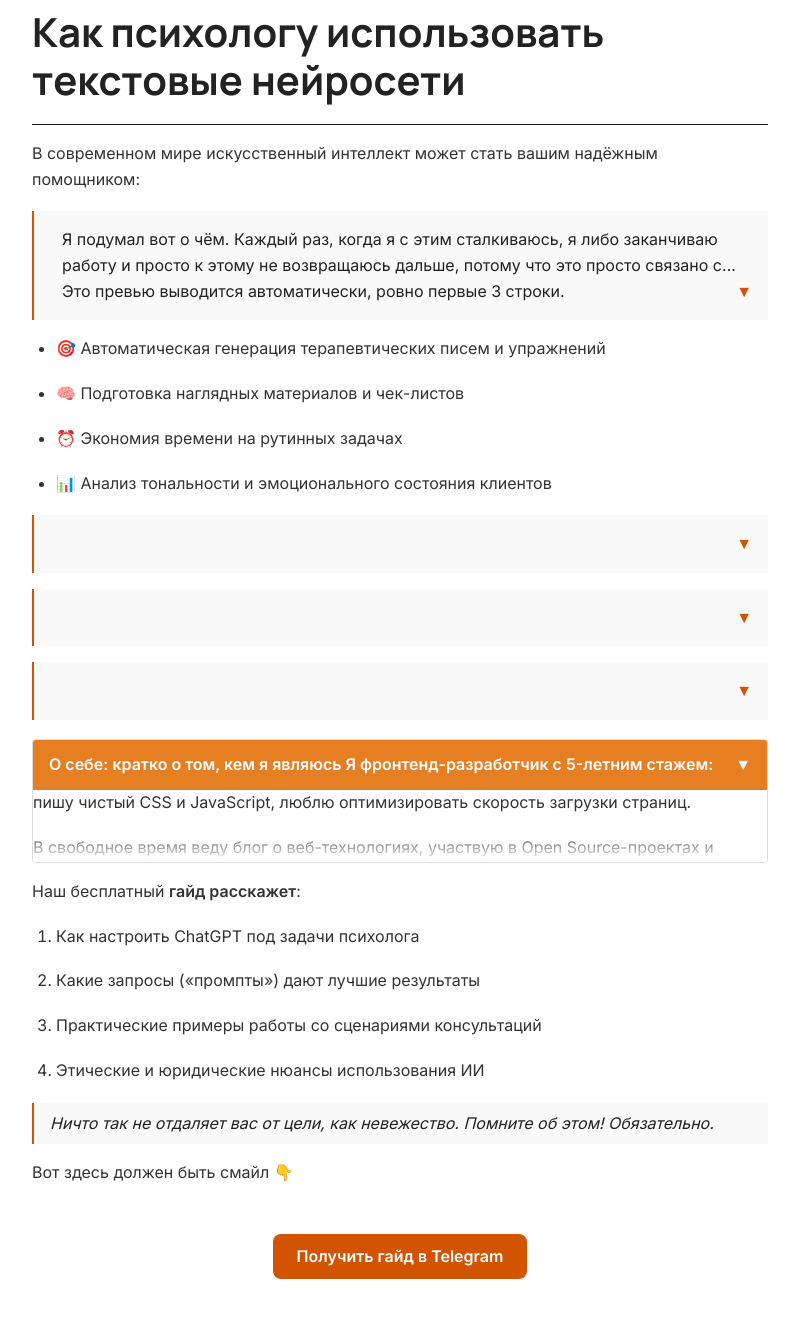
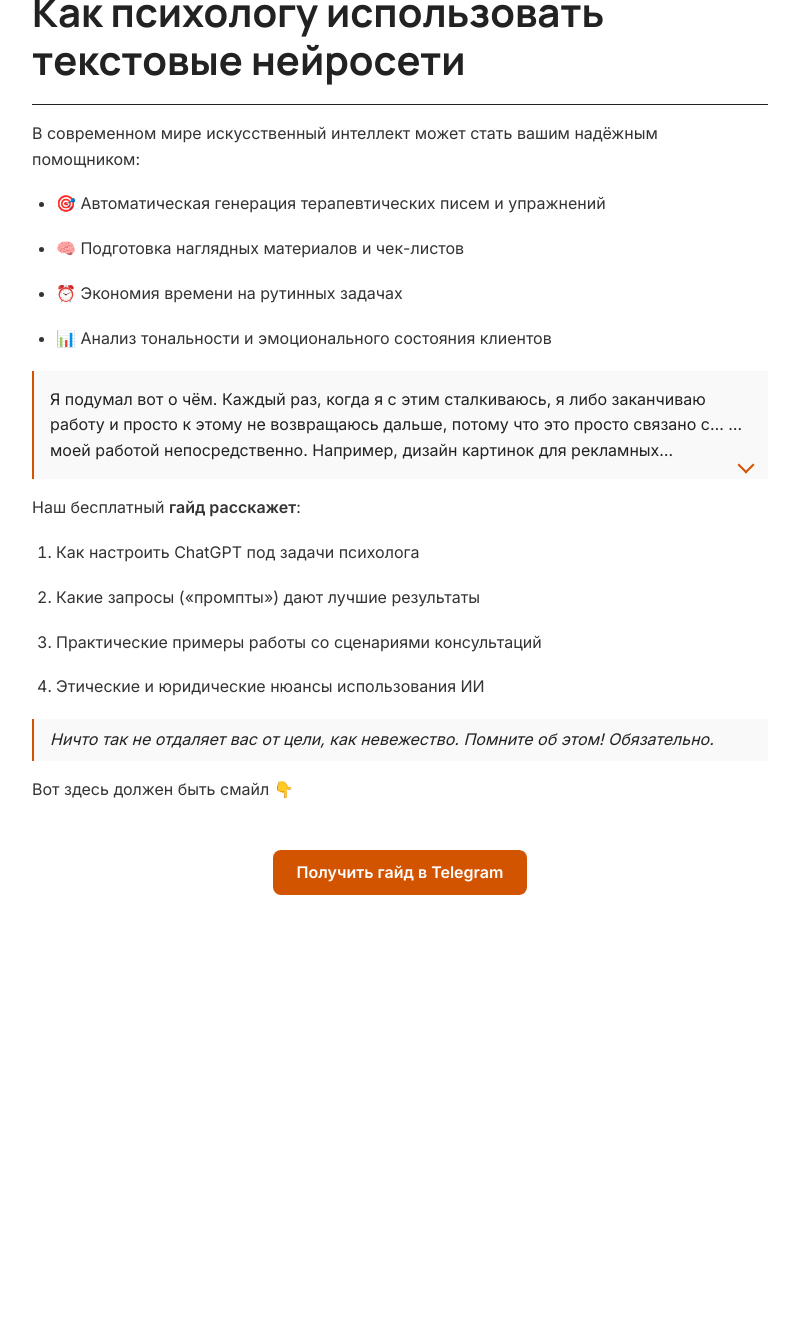
Before and after one commit to BorovitckiySergey/BorovitckiySergey.github.io, a Jekyll site: the page built from pages/Лид-магниты/Подписная для психологов.md, in a window 1280 px wide, cut to the strip 400-1779 px from the top of the page. Shown: the top 1318 px of the strip, without its empty margins (240-1039 px from the left). Built offline with Jekyll 4.4.1, drawn with Linux system fonts in a browser that asks for light colours; some web fonts are replaced; after the commit the page ends 1375 px from its top, so only the background shows below that.

Commit message:
╨Р╨▓╤В╨╛╨┤╨╡╨┐╨╗╨╛╨╣: 12.05.2025  0:21:50,28

```diff
--- a/assets/css/style.css
+++ b/assets/css/style.css
@@ -1,4 +1,4 @@
-/* 0. ЖИДКАЯ ТИПОГРАФИКА: базовый шрифт 16px на десктопе, 18px на мобильных */
+/* 0. ЖИДКАЯ ТИПОГРАФИКА */
 html {
   font-size: 1rem; /* 16px */
 }
@@ -8,58 +8,54 @@ html {
   }
 }
 
-/* 1. Цветовые переменные */
+/* 1. Цвета и базовые переменные */
 :root {
-  --white: #FFFFFF;
-  --gray-light: #F9F9F9;
-  --gray-dark: #222222;
-  --gray-text: #333333;
-
-  /* Оранжевый акцент */
+  --white: #fff;
+  --gray-light: #f9f9f9;
+  --gray-dark: #222;
+  --gray-text: #333;
   --accent: #d35400;
   --accent-dark: #e67e22;
 
-  /* Типографика */
-  --font-base: 1rem;      /* 1rem = font-size html */
-  --scale-ratio: 1.25;    /* шаг модульной шкалы */
-
-  /* Отступы */
-  --space-unit: 1rem;     /* 16px */
+  --font-base: 1rem;
+  --scale: 1.25;
+  --space: 1rem;
 }
 
 /* 2. Вычисленные размеры заголовков */
 :root {
-  --font-h4: var(--font-base);
-  --font-h3: calc(var(--font-h4) * var(--scale-ratio));
-  --font-h2: calc(var(--font-h3) * var(--scale-ratio));
-  --font-h1: calc(var(--font-h2) * var(--scale-ratio));
+  --h4: var(--font-base);
+  --h3: calc(var(--h4) * var(--scale));
+  --h2: calc(var(--h3) * var(--scale));
+  --h1: calc(var(--h2) * var(--scale));
 }
 
 /* 3. Сброс и базовые стили */
-*, *::before, *::after {
+*,
+*::before,
+*::after {
   margin: 0;
   padding: 0;
   box-sizing: border-box;
 }
-
 body {
   font-family: 'Inter', Arial, sans-serif;
   font-size: var(--font-base);
   line-height: 1.6;
   color: var(--gray-text);
   background: var(--white);
-  padding: 20px;
+  padding: 0; /* убрали 20px */
   -webkit-font-smoothing: antialiased;
   text-rendering: optimizeLegibility;
 }
 
 /* 4. Контейнер */
-main, .container {
+.container,
+main {
   width: 100%;
-  padding: 0;
+  padding: var(--space); /* вместо body-padding */
   background: var(--white);
 }
-
 @media (min-width: 900px) {
   main {
     max-width: 800px;
@@ -68,110 +64,99 @@ main, .container {
 }
 
 /* 5. Заголовки */
-h1, h2, h3, h4 {
+h1,
+h2,
+h3,
+h4 {
   font-family: 'Manrope', sans-serif;
   color: var(--gray-dark);
   line-height: 1.2;
-  margin-bottom: var(--space-unit);
+  margin-bottom: var(--space);
 }
-
 h1 {
-  font-size: var(--font-h1);
-  margin-top: calc(var(--space-unit) * 2);
+  font-size: var(--h1);
+  margin-top: calc(var(--space) * 2);
   border-bottom: 1px solid var(--gray-dark);
   padding-bottom: 0.5em;
 }
-
 h2 {
-  font-size: var(--font-h2);
-  margin-top: calc(var(--space-unit) * 1.5);
+  font-size: var(--h2);
+  margin-top: calc(var(--space) * 1.5);
 }
-
 h3 {
-  font-size: var(--font-h3);
-  margin-top: calc(var(--space-unit) * 1.2);
+  font-size: var(--h3);
+  margin-top: calc(var(--space) * 1.2);
 }
-
 h4 {
-  font-size: var(--font-h4);
+  font-size: var(--h4);
 }
-
-/* 6. Fluid заголовки на десктопе */
 @media (min-width: 480px) {
   h1 { font-size: clamp(2rem, 5vw, 2.5rem); }
   h2 { font-size: clamp(1.5rem, 4vw, 2rem); }
   h3 { font-size: clamp(1.25rem, 3vw, 1.5rem); }
 }
 
-/* 7. Параграфы и списки */
-p, li {
-  margin-bottom: calc(var(--space-unit) * 1.2);
+/* 6. Параграфы и списки */
+p,
+li {
+  margin-bottom: calc(var(--space) * 1.2);
+}
+ul,
+ol {
+  padding-left: calc(var(--space) * 1.5);
 }
 
-ul, ol {
-  padding-left: calc(var(--space-unit) * 1.5);
-}
-
-/* 8. Картинки */
+/* 7. Изображения */
 img {
   max-width: 100%;
   height: auto;
   display: block;
-  margin: calc(var(--space-unit) * 1.5) 0;
+  margin: calc(var(--space) * 1.5) 0;
   border-radius: 0;
 }
-
 .img-caption {
   text-align: center;
   font-size: 0.875rem;
   color: #666;
-  margin: calc(var(--space-unit) * -0.5) 0 calc(var(--space-unit) * 1);
+  margin: calc(var(--space) * -0.5) 0 calc(var(--space) * 1);
 }
 
-/* 9. Кнопки */
+/* 8. Кнопки */
 .button {
   display: inline-block;
-  padding: calc(var(--space-unit) * 0.6) calc(var(--space-unit) * 1.5);
-  background-color: var(--accent);
+  padding: calc(var(--space) * 0.6) calc(var(--space) * 1.5);
+  background: var(--accent);
   color: #fff;
   text-decoration: none;
   font-weight: bold;
   border-radius: 0.5rem;
   transition: background 0.2s;
-  margin: calc(var(--space-unit) * 1) 0;
+  margin: var(--space) 0;
+}
+.button:hover,
+.button:focus {
+  background: var(--accent-dark);
 }
 
-.button:hover,
-.button:focus {
-  background-color: var(--accent-dark);
-}
-
-/* 10. Цитаты */
+/* 9. Содержимое blockquote */
 blockquote {
-  margin: var(--space-unit) 0;
+  margin: var(--space) 0;
   padding: 0.5em 1em;
   border-left: 2px solid var(--accent);
   background: var(--gray-light);
   font-style: italic;
   color: var(--gray-dark);
 }
-
 blockquote p {
   margin: 0;
 }
 
-/* 11. Дополнительные секции */
-section {
-  margin: calc(var(--space-unit) * 2) 0;
-}
-
-/* 12. Стили для layout: lead */
+/* 10. Layout: lead */
 .layout-lead .container {
   max-width: 800px;
   margin: 0 auto;
-  padding: calc(var(--space-unit) * 2);
+  padding: calc(var(--space) * 2);
 }
-
 .layout-lead h1,
 .layout-lead h2 {
   font-family: 'Manrope', sans-serif;
@@ -179,64 +164,70 @@ section {
   padding-bottom: 0.5em;
 }
 
-.layout-lead body {
-  font-family: 'Inter', Arial, sans-serif;
-  line-height: 1.6;
-}
-
-/* 13. Плавно раскрывающаяся цитата без скруглений, с 2px линией */
-/* --- Разворачиваемая «цитата» без скруглений, с 2px линией, плавной анимацией --- */
+/* 11. Разворачиваемая «цитата» */
 .details-quote {
   position: relative;
-  margin: 1rem 0;
-  padding-left: 0.75rem;
+  border-left: 2px solid var(--accent);
   background: var(--gray-light);
-  border-left: 2px solid var(--accent);
-  border-radius: 0;
+  margin: var(--space) 0;
   overflow: hidden;
 }
-
-/* Убираем маркер браузера и задаём область клика */
 .details-quote summary {
-  display: -webkit-box;
-  -webkit-box-orient: vertical;
-  -webkit-line-clamp: 3;    /* превью — ровно 3 строки */
-  overflow: hidden;
+  list-style: none;
+  padding: var(--space);
   cursor: pointer;
-  padding: 1rem;
-  color: var(--gray-dark);
-  list-style: none;
-  transition: max-height 0.5s ease;
 }
 .details-quote summary::-webkit-details-marker {
   display: none;
 }
-
-/* Стрелка справа */
+.details-quote .preview {
+  margin: 0;
+  display: -webkit-box;
+  -webkit-box-orient: vertical;
+  -webkit-line-clamp: 3;
+  overflow: hidden;
+  color: var(--gray-dark);
+}
 .details-quote summary::after {
-  content: "▼";
-  float: right;
-  color: var(--accent);
-  transition: transform 0.3s ease;
+  content: "";
+  position: absolute;
+  width: 0.75rem;
+  height: 0.75rem;
+  border-right: 2px solid var(--accent);
+  border-bottom: 2px solid var(--accent);
+  bottom: 0.5rem;
+  right: 1rem;
+  transform: rotate(45deg);
+  transition: transform 0.2s;
+}
+.details-quote .full-text {
+  display: none;
+  padding: 0 1rem 1rem;
+  color: var(--gray-dark);
+}
+.details-quote[open] summary::after {
+  transform: rotate(-135deg);
+}
+.details-quote[open] .preview {
+  display: none;
+}
+.details-quote[open] .full-text {
+  display: block;
 }
 
-/* Плавное раскрытие абзацев */
-.details-quote p {
-  max-height: 0;
-  margin: 0;
-  padding: 0 1rem;
-  overflow: hidden;
-  transition: max-height 0.5s ease, margin 0.5s ease;
+/* 12. Мобильные корректировки */
+@media (max-width: 768px) {
+  .container,
+  main {
+    padding: 0.5rem;
+  }
+  .details-quote {
+    margin: 0.5rem 0;
+  }
+  .details-quote summary {
+    padding: 0.5rem;
+  }
+  .details-quote .full-text {
+    padding: 0 0.5rem 0.5rem;
+  }
 }
-
-/* Состояние «open» */
-.details-quote[open] summary {
-  -webkit-line-clamp: none; /* показываем весь summary-текст */
-}
-.details-quote[open] summary::after {
-  transform: rotate(180deg);
-}
-.details-quote[open] p {
-  max-height: 100vh;
-  margin: 0.5rem 0;
-}
--- a/pages/Лид-магниты/Подписная для психологов.md
+++ b/pages/Лид-магниты/Подписная для психологов.md
@@ -5,7 +5,6 @@ permalink: /psy-chatgpt/
 full_url: https://BorovitckiySergey.github.io/psy-chatgpt/
 local_url: http://localhost:4000/psy-chatgpt/
 ---
-<!-- 1. Картинка (положите файл assets/images/psy-chatgpt.jpg) -->
 ![Психолог и ИИ-помощник]({{ "/assets/images/ChatGPT_Image_psy.png" | relative_url }})
 
 
@@ -15,34 +14,10 @@ local_url: http://localhost:4000/psy-chatgpt/
 <!-- 3. Текст -->
 В современном мире искусственный интеллект может стать вашим надёжным помощником:
 
-<details class="details-quote">
-  <summary>
-    Я подумал вот о чём. Каждый раз, когда я с этим сталкиваюсь, я либо заканчиваю работу и просто к этому не возвращаюсь дальше, потому что это просто связано с… Это превью выводится автоматически, ровно первые 3 строки.
-  </summary>
-  <p>
-    Я подумал вот о чём. Каждый раз, когда я с этим сталкиваюсь, я либо заканчиваю работу и просто к этому не возвращаюсь дальше, потому что это просто связано с моей работой непосредственно. Например, дизайн картинок для рекламных креативов либо я себя ругаю, если это была настройка обсидиана, и это не относится непосредственно к моей работе. Попадаю в чувство вины и стыда. За то, что я столько времени на это потратил. А сейчас я хочу последовать этой теме. Как я могу это использовать? Ведь это моя реальная страсть.
-  </p>
-</details>
-
-
-
 - 🎯 Автоматическая генерация терапевтических писем и упражнений
 - 🧠 Подготовка наглядных материалов и чек-листов
 - ⏰ Экономия времени на рутинных задачах
 - 📊 Анализ тональности и эмоционального состояния клиентов
-
-<!-- Скрытый чекбокс -->
-
-
-<details class="details-quote">
-  <div class="quote-content">
-    <p>Я подумал вот о чём. Каждый раз, когда я с этим сталкиваюсь, я либо заканчиваю работу…</p>
-    <p>…примерно так же далее весь ваш текст без разделения на preview/full-text.</p>
-  </div>
-  <summary></summary>
-</details>
-
-
 
 <!-- Здесь—ваш контент, стилизованный как цитата -->
 <details class="details-quote">
@@ -55,101 +30,17 @@ local_url: http://localhost:4000/psy-chatgpt/
   <div class="full-text">
     <p>
       Я подумал вот о чём. Каждый раз, когда я с этим сталкиваюсь, я либо заканчиваю работу и просто к этому не возвращаюсь дальше, потому что это просто связано с моей работой непосредственно. Например, дизайн картинок для рекламных креативов либо я себя ругаю, если это была настройка обсидиана, и это не относится непосредственно к моей работе. Попадаю в чувство вины и стыда. За то, что я столько времени на это потратил. А сейчас я хочу последовать этой теме. Как я могу это использовать? Ведь это моя реальная страсть.…
+      - Освоите ChatGPT как инструмент повышения эффективности — **в каждом отделе**
+	- Научитесь **сами формулировать запросы**, получать нужные ответы и улучшать их
+	- Поймёте, как ИИ может **работать с документами, текстами, идеями и аналитикой**
+	- Разберётесь, **как создать собственного GPT-ассистента под отдел**
+	- Получите **живой разбор ваших рабочих задач** и узнаете, как формулировать эффективные запросы под них.
     </p>
   </div>
 </details>
 
 
 
-
-<details class="details-quote">
-  <summary></summary>
-  <div class="quote-content">
-    <p>Я подумал вот о чём. Каждый раз, когда я с этим сталкиваюсь, я либо заканчиваю работу и просто к этому не возвращаюсь дальше, потому что это просто связано с…</p>
-    <p>…моей работой непосредственно. Например, дизайн картинок для рекламных креативов либо я себя ругаю, если это была настройка обсидиана, и это не относится непосредственно к моей работе. Попадаю в чувство вины и стыда. За то, что я столько времени на это потратил. А сейчас я хочу последовать этой теме. Как я могу это использовать? Ведь это моя реальная страсть.…</p>
-  </div>
-</details>
-
-
-<!-- Лейбл-привязка к чекбоксу -->
-<label for="my-preview" class="preview-toggle-label"></label>
-
-
-
-<style>
-  .collapsible {
-    position: relative;
-    margin: 1rem 0;
-    border: 1px solid var(--gray-border, #ddd);
-    border-radius: 4px;
-    background: var(--white);
-    overflow: hidden;
-  }
-
-  /* Скрытый чекбокс для управления состоянием */
-  .collapsible input {
-    display: none;
-  }
-
-  /* Заголовок-триггер */
-  .collapsible label {
-    display: flex;
-    justify-content: space-between;
-    align-items: center;
-    padding: 0.75rem 1rem;
-    cursor: pointer;
-    font-weight: 600;
-    background: var(--accent-light, #e67e22);
-    color: #fff;
-  }
-
-  /* Стрелочка */
-  .collapsible label::after {
-    content: "▼";
-    transition: transform 0.2s;
-  }
-
-  /* Контент, изначально обрезан по высоте */
-  .collapsible .content {
-    max-height: 4.5em;         /* примерно 3 строки */
-    overflow: hidden;
-    position: relative;
-    transition: max-height 0.3s;
-  }
-
-  /* Градиент-маска внизу */
-  .collapsible .content::after {
-    content: "";
-    position: absolute;
-    bottom: 0; left: 0; right: 0;
-    height: 2em;
-    background: linear-gradient(to bottom, rgba(255,255,255,0), var(--white));
-    pointer-events: none;
-  }
-
-  /* При чекнутом — разворачиваем */
-  .collapsible input:checked ~ .content {
-    max-height: 100vh;
-  }
-  .collapsible input:checked ~ .content::after {
-    display: none;
-  }
-  .collapsible input:checked + label::after {
-    transform: rotate(180deg);
-  }
-</style>
-
-<div class="collapsible">
-  <input type="checkbox" id="more-info" />
-  <label for="more-info">О себе: кратко о том, кем я являюсь
-  Я фронтенд-разработчик с 5-летним стажем:</label>
-  <div class="content">
-    <p> пишу чистый CSS и JavaScript, люблю оптимизировать скорость загрузки страниц.</p>
-    <p>В свободное время веду блог о веб-технологиях, участвую в Open Source-проектах и путешествую по горам.</p>
-    <p>Также увлекаюсь фотографией и продаю избранные работы на стоковых платформах.</p>
-    <p>Готов рассказать подробнее о своих кейсах, просто разверните этот блок.</p>
-  </div>
-</div>
 
 
 Наш бесплатный **гайд расскажет**:
```
Also changed, not shown: Templates/Цитата с плашкой сверху.md (added, +79 -0 lines), .obsidian/workspace.json.
